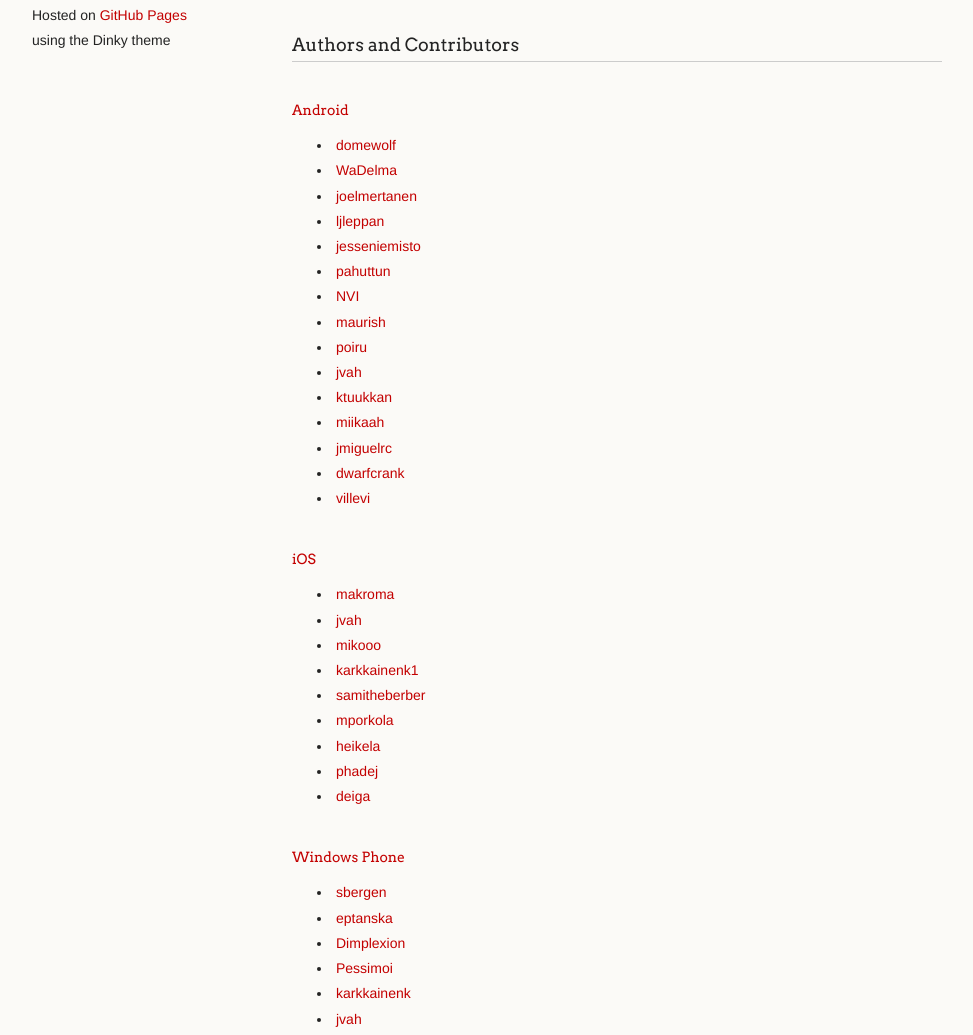
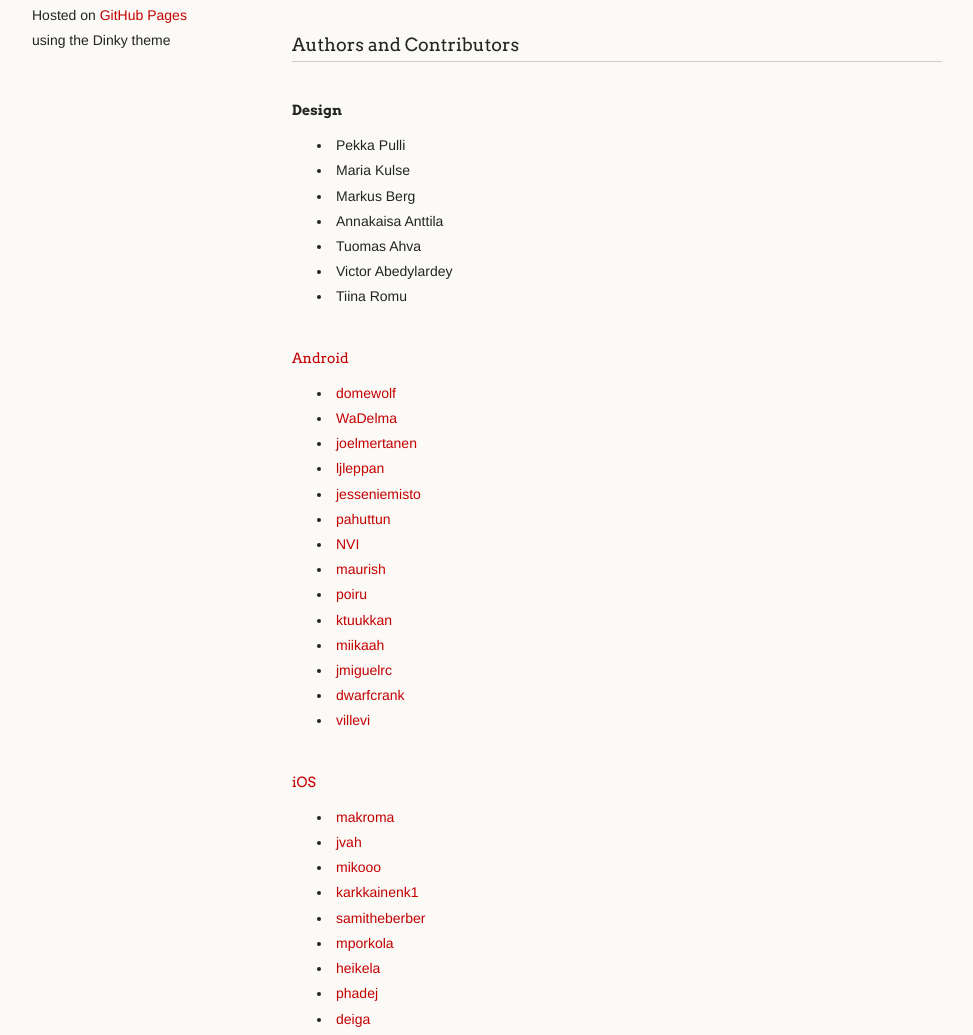
Before and after one commit to futurice/festapp-server, a plain HTML site: page index.html in a window 1280 px wide. Shown: the part 715-1750 px from the top of the page, without its empty margins (18-991 px from the left). Drawn offline with Linux system fonts and the light colour scheme.

Commit message:
Designer list added.

```diff
--- a/index.html
+++ b/index.html
@@ -104,6 +104,17 @@
 					class="octicon octicon-link"></span></a>Authors and Contributors
 			</h3>
 
+      <h4>Design</h4>
+      <ul>
+        <li>Pekka Pulli</li>
+        <li>Maria Kulse</li>
+        <li>Markus Berg</li>
+        <li>Annakaisa Anttila</li>
+        <li>Tuomas Ahva</li>
+        <li>Victor Abedylardey</li>
+        <li>Tiina Romu</li>
+      </ul>
+
       <h4><a href="https://github.com/futurice/festapp-android">Android</a></h4>
       <ul>
         <li><a href="https://github.com/domewolf">domewolf</a></li>
@@ -115,7 +126,6 @@
         <li><a href="https://github.com/NVI">NVI</a></li>
         <li><a href="https://github.com/maurish">maurish</a></li>
         <li><a href="https://github.com/poiru">poiru</a></li>
-        <li><a href="https://github.com/jvah">jvah</a></li>
         <li><a href="https://github.com/ktuukkan">ktuukkan</a></li>
         <li><a href="https://github.com/miikaah">miikaah</a></li>
         <li><a href="https://github.com/jmiguelrc">jmiguelrc</a></li>
@@ -143,7 +153,6 @@
         <li><a href="https://github.com/Dimplexion">Dimplexion</a></li>
         <li><a href="https://github.com/Pessimoi">Pessimoi</a></li>
         <li><a href="https://github.com/karkkainenk">karkkainenk</a></li>
-        <li><a href="https://github.com/jvah">jvah</a></li>
       </ul>
 
       <h4><a href="https://github.com/futurice/festapp-server">Server</a></h4>
```
